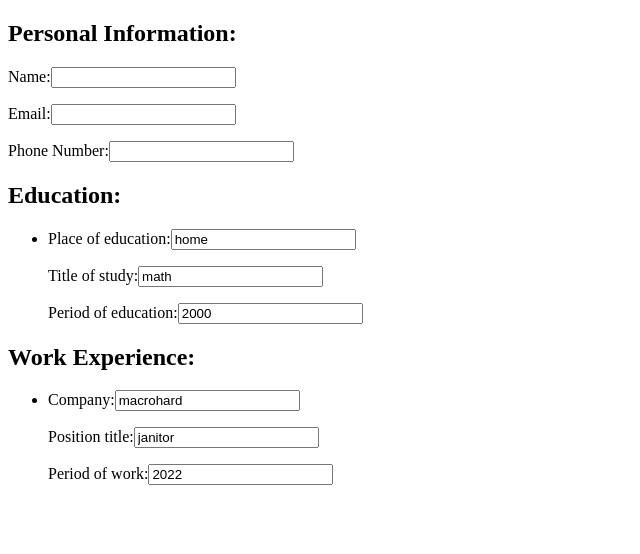
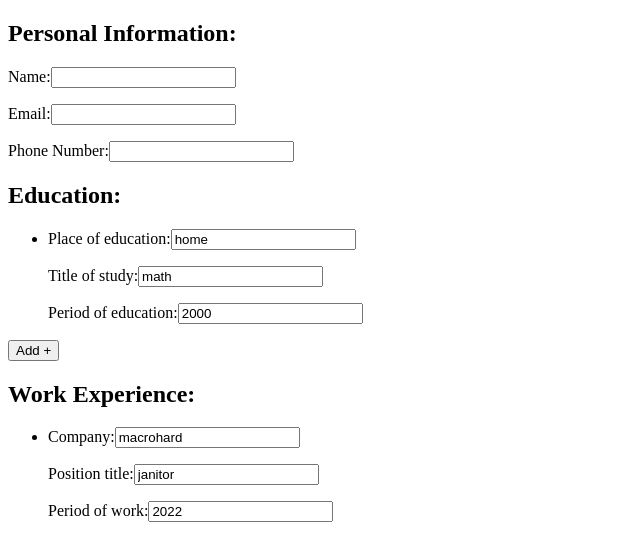
Before and after one commit to daniilpogosyan/cv-application, a React (Create React App) app: page / in a window 1280 px wide. Shown: the top 554 px of the page, without its empty margins (0-640 px from the left). Built offline with nearby package versions, Linux system fonts and the light colour scheme.

Commit message:
Add AddItem button to Education Component

```diff
--- a/src/App.js
+++ b/src/App.js
@@ -2,6 +2,7 @@ import React from 'react';
 import Personal from './components/Personal';
 import Education from './components/Education';
 import WorkExperience from './components/WorkExperience';
+import uniqid from 'uniqid';
 
 class App extends React.Component {
   constructor(props) {
@@ -15,7 +16,7 @@ class App extends React.Component {
       },
       education: [
         {
-          id: "firstItem",
+          id: uniqid(),
           data: {
             place: "home",
             study: "math",
@@ -25,7 +26,7 @@ class App extends React.Component {
       ],
       workExperience: [
         {
-          id: "secondItem",
+          id: uniqid(),
           data: {
             company: "macrohard",
             position: "janitor",
@@ -36,7 +37,10 @@ class App extends React.Component {
     }
 
     this.handlePersonalChange = this.handlePersonalChange.bind(this);
+
     this.handleEducationItemChange = this.handleEducationItemChange.bind(this);
+    this.handleEducationItemAdd = this.handleEducationItemAdd.bind(this);
+
     this.handleWorkExperienceItemChange = this.handleWorkExperienceItemChange.bind(this);
   }
 
@@ -65,6 +69,20 @@ class App extends React.Component {
     })
   }
 
+  handleEducationItemAdd(event) {
+    const newItem = {
+      id: uniqid(),
+      data: {
+        place: "",
+        study: "",
+        period: ""
+      }
+    }
+    this.setState({
+      education: this.state.education.concat(newItem)
+    })
+  }
+
   handleWorkExperienceItemChange(event, id) {
     this.setState((state) => {
       const workExperience = JSON.parse(
@@ -90,6 +108,7 @@ class App extends React.Component {
         <Education
           education={this.state.education}
           onItemUpdate={this.handleEducationItemChange}
+          onItemAdd={this.handleEducationItemAdd}
         />
         <WorkExperience
           workExperience={this.state.workExperience}
--- a/src/components/Education.js
+++ b/src/components/Education.js
@@ -23,6 +23,7 @@ export default class Education extends React.Component {
             ))
           }
         </ul>
+        <button onClick={this.props.onItemAdd}>Add +</button>
       </section>
     )
   }
```
